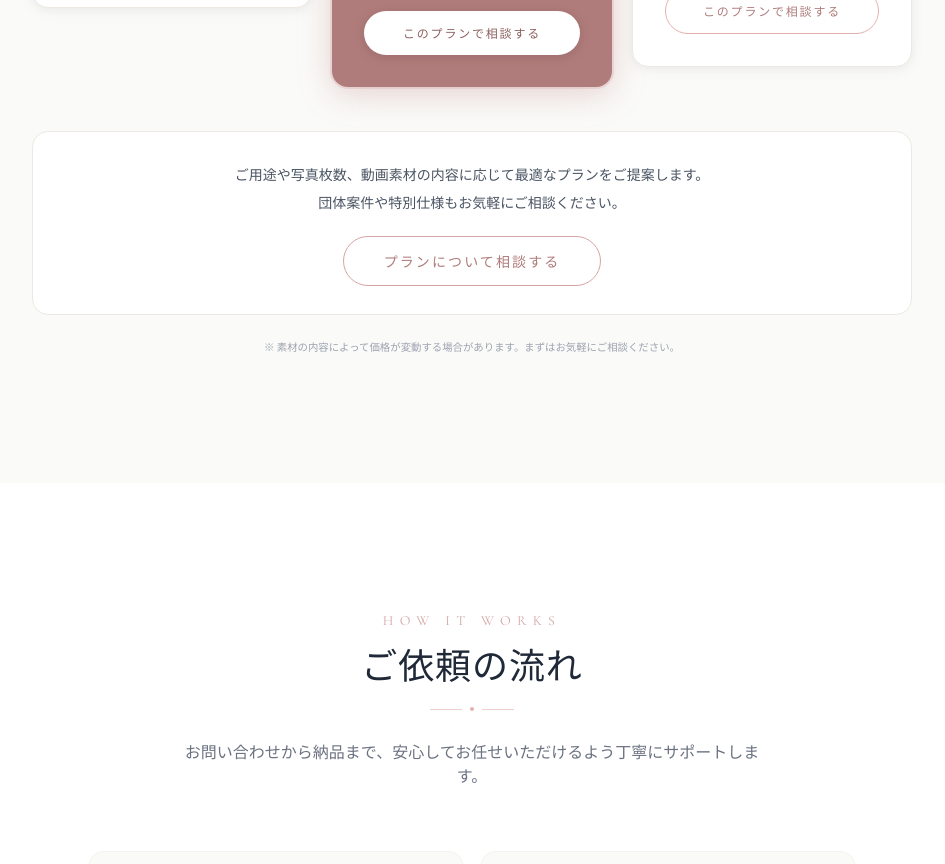
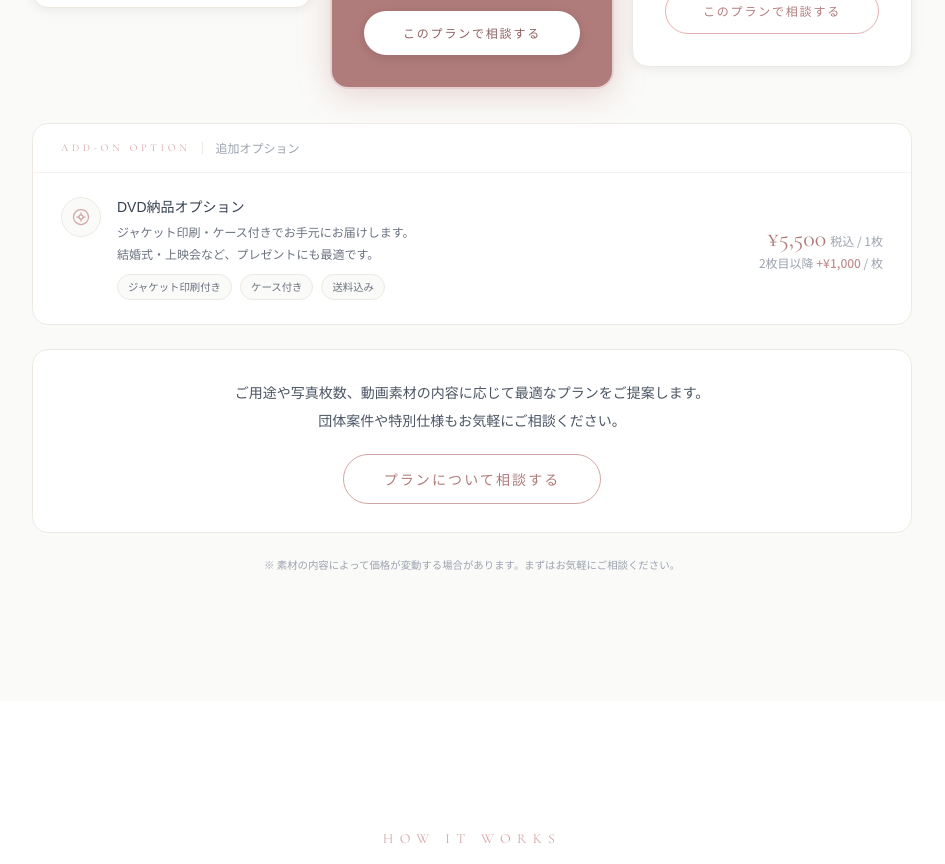
Before and after one commit to 0zb60620326415a-oss/animemory-site, a Next.js app: page / in a window 1280 px wide. Shown: the part 7700-8564 px from the top of the page, without its empty margins (168-1113 px from the left). Built offline with nearby package versions, Linux system fonts and the light colour scheme.

Commit message:
feat: add DVD delivery option (5500 yen + 1000/disc)

```diff
--- a/components/PricingSection.tsx
+++ b/components/PricingSection.tsx
@@ -154,8 +154,49 @@ export default function PricingSection() {
           ))}
         </div>
 
+        {/* ━━━ 追加オプション ━━━ */}
+        <div className="mt-6 bg-white rounded-2xl border border-cream-200 overflow-hidden">
+          <div className="px-7 py-4 border-b border-cream-100 flex items-center gap-3">
+            <span className="font-display text-2xs text-sakura-400 tracking-[0.35em] uppercase">Add-on Option</span>
+            <span className="w-px h-3 bg-cream-200" />
+            <span className="font-sans text-xs text-gray-400">追加オプション</span>
+          </div>
+          <div className="px-7 py-6 flex flex-col sm:flex-row sm:items-center gap-4 justify-between">
+            <div className="flex items-start gap-4">
+              {/* DVDアイコン */}
+              <div className="w-10 h-10 rounded-full bg-cream-50 border border-cream-200 flex items-center justify-center flex-shrink-0">
+                <svg viewBox="0 0 24 24" fill="none" stroke="currentColor" strokeWidth={1.5} className="w-5 h-5 text-sakura-400">
+                  <circle cx="12" cy="12" r="9" />
+                  <circle cx="12" cy="12" r="2.5" />
+                  <path d="M12 9.5V7M14.5 12H17M12 14.5V17M9.5 12H7" strokeLinecap="round" />
+                </svg>
+              </div>
+              <div>
+                <p className="font-serif text-sm font-medium text-gray-700 mb-1">DVD納品オプション</p>
+                <p className="font-sans text-xs text-gray-500 leading-[1.8]">
+                  ジャケット印刷・ケース付きでお手元にお届けします。<br />
+                  結婚式・上映会など、プレゼントにも最適です。
+                </p>
+                <div className="flex flex-wrap gap-2 mt-2.5">
+                  {['ジャケット印刷付き', 'ケース付き', '送料込み'].map((tag) => (
+                    <span key={tag} className="font-sans text-2xs text-gray-500 border border-cream-200 bg-cream-50 px-2.5 py-1 rounded-full">
+                      {tag}
+                    </span>
+                  ))}
+                </div>
+              </div>
+            </div>
+            <div className="sm:text-right flex-shrink-0">
+              <p className="font-display text-2xl text-sakura-600 leading-none mb-1">
+                ¥5,500<span className="font-sans text-xs text-gray-400 ml-1">税込 / 1枚</span>
+              </p>
+              <p className="font-sans text-xs text-gray-400">2枚目以降 <span className="text-sakura-500 font-medium">+¥1,000</span> / 枚</p>
+            </div>
+          </div>
+        </div>
+
         {/* 下部補足 */}
-        <div className="mt-8 bg-white rounded-2xl border border-cream-200 p-7 text-center">
+        <div className="mt-6 bg-white rounded-2xl border border-cream-200 p-7 text-center">
           <p className="font-sans text-sm text-gray-600 leading-[2] mb-5">
             ご用途や写真枚数、動画素材の内容に応じて最適なプランをご提案します。
             <br />
```
